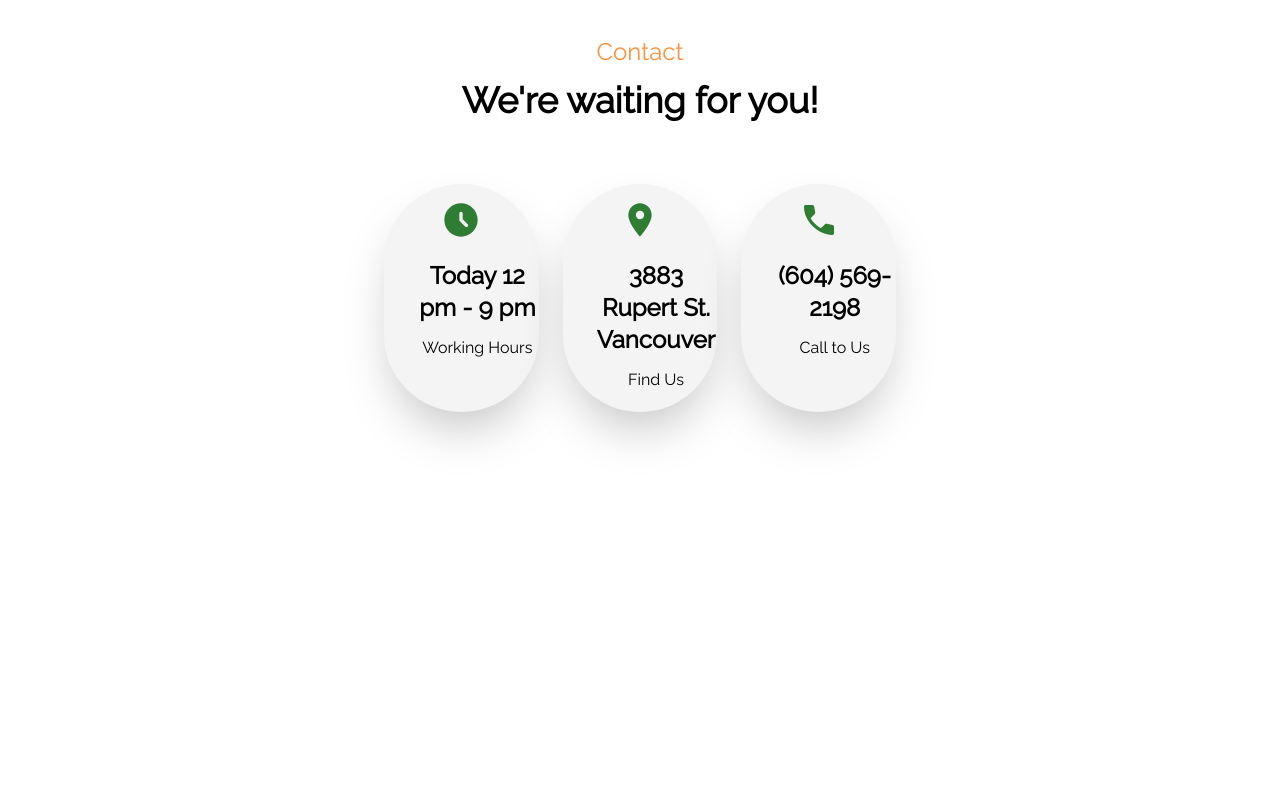
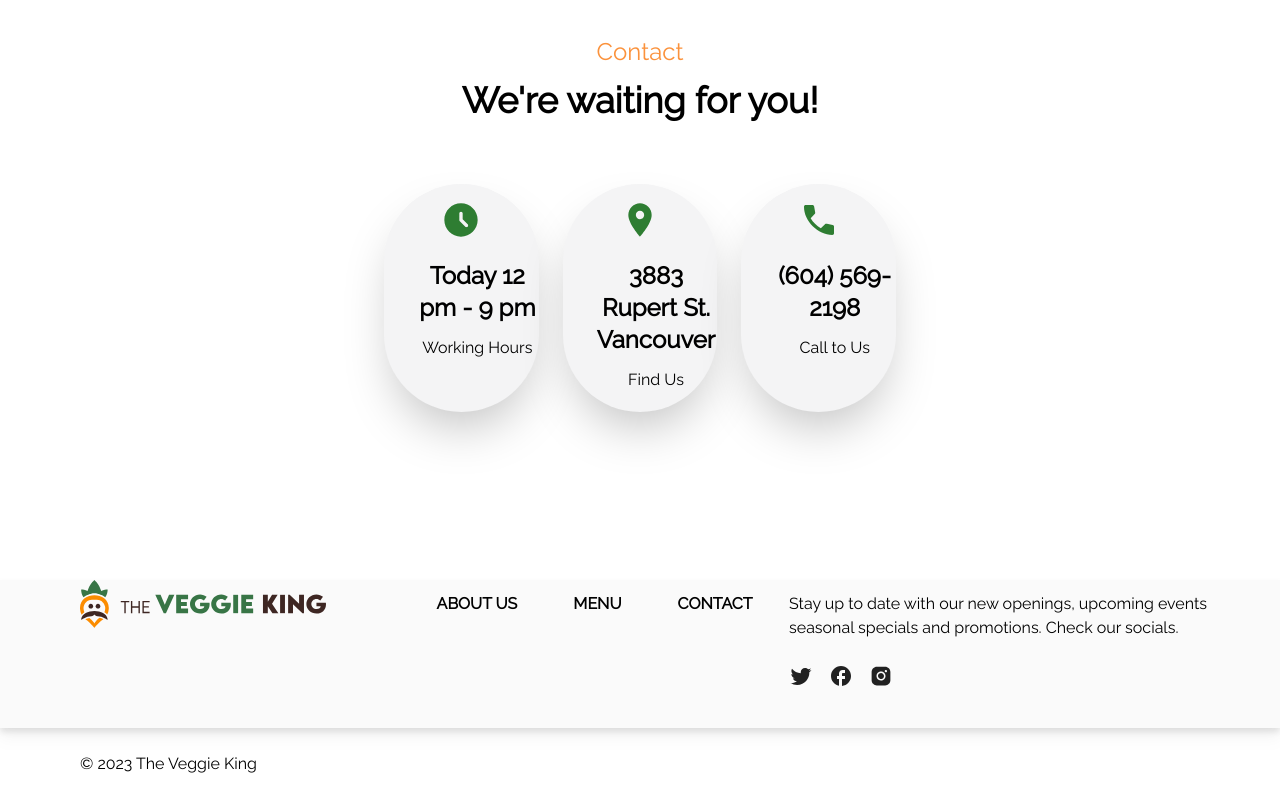
Before and after one commit to cnlawrence/big-dev-soon-the-veggie-king-freerun-3omtwb, a Vue app: page / in a window 1280 px wide. Shown: the part 3115-3915 px from the top of the page. Before the commit the page ends 3695 px from the top, so only its background shows below. Built offline with nearby package versions, Linux system fonts and the light colour scheme; what tw-elements would draw is missing.

Commit message:
Adding Footer component

```diff
--- a/src/App.vue
+++ b/src/App.vue
@@ -1,11 +1,13 @@
 <script setup lang="ts">
 import Navigation from "./components/Navigation.vue";
 import HomeHero from "./components/HomeHero.vue";
+import Footer from "./components/Footer.vue";
 </script>
 
 <template>
   <Navigation />
   <HomeHero />
+  <Footer />
 </template>
 
 <style scoped></style>
--- /dev/null
+++ b/src/components/Footer.vue
@@ -0,0 +1,31 @@
+<script setup lang="ts"></script>
+
+<template>
+  <div class="flex flex-row bg-neutral-50 drop-shadow-lg pb-10">
+    <!-- Footer Logo -->
+    <div class="flex flex-row flex-auto ml-20 mb-8 h-12">
+      <img src="../assets/icons/logo.svg" />
+    </div>
+    <!-- Footer Navigation -->
+    <div class="flex flex-row flex-auto gap-14 my-3 place-content-center">
+      <a href="#about-us" class="font-semibold">ABOUT US</a>
+      <a href="#menu" class="font-semibold">MENU</a>
+      <a href="#contact" class="font-semibold">CONTACT</a>
+    </div>
+    <!-- Footer Engaging Text and Socials -->
+    <div class="flex flex-col flex-auto mt-3">
+      <div>
+        <div>Stay up to date with our new openings, upcoming events</div>
+        <div>seasonal specials and promotions. Check our socials.</div>
+      </div>
+      <div class="flex flex-row gap-4 pt-6">
+        <img src="../assets/icons/twitter-icon.svg" alt="" />
+        <img src="../assets/icons/facebook-icon.svg" alt="" />
+        <img src="../assets/icons/instagram-icon.svg" alt="" />
+      </div>
+    </div>
+  </div>
+  <div class="ml-20 my-6">&copy; 2023 The Veggie King</div>
+</template>
+
+<style scoped></style>
```
